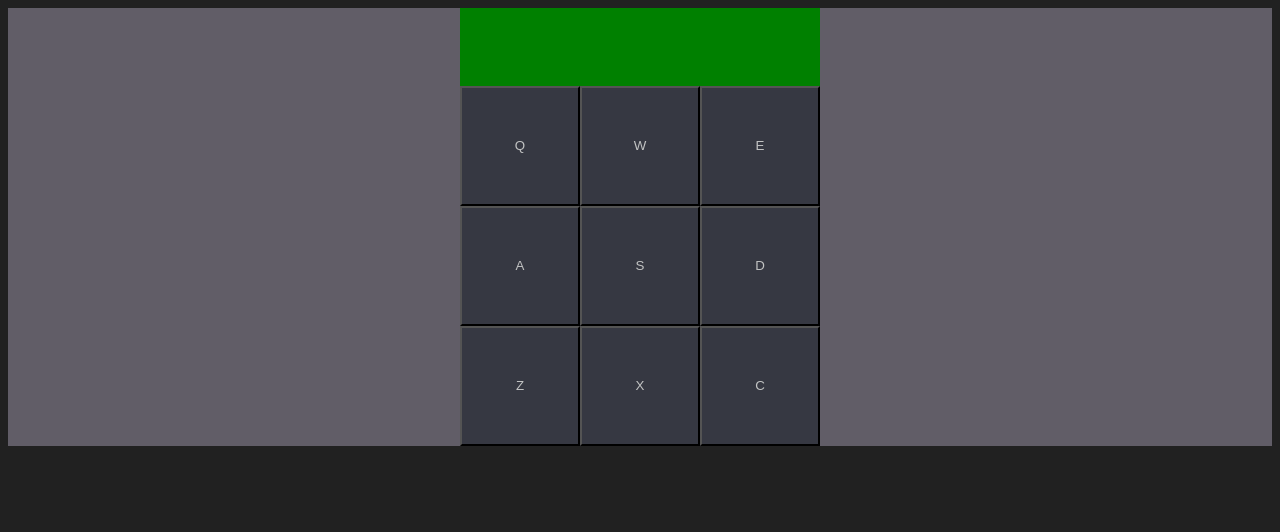
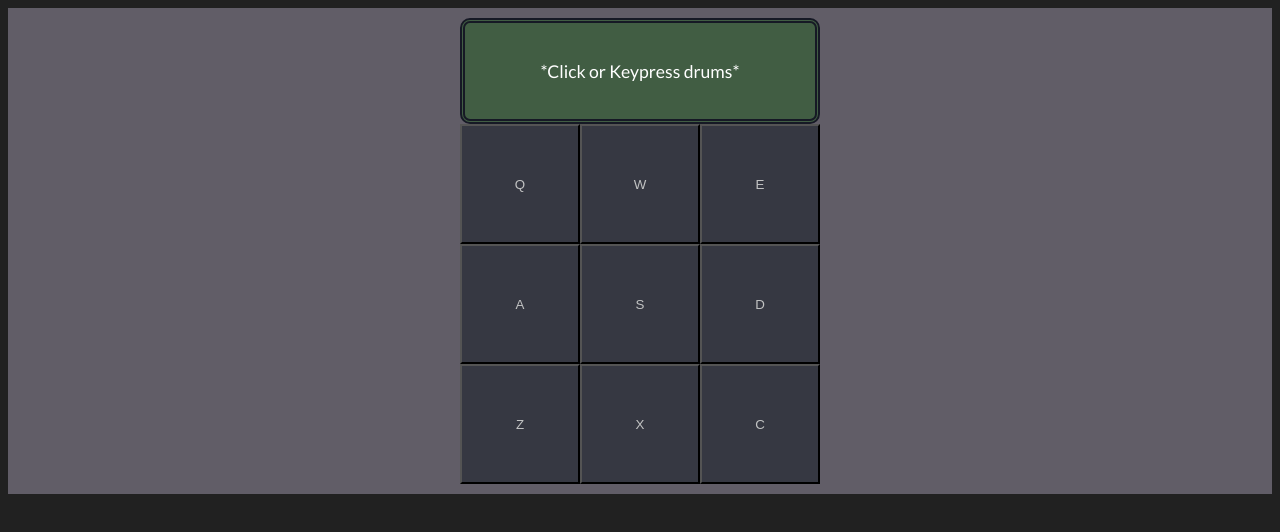
Before and after one commit to shochmut/drum_machine, a React (Create React App) app: page / in a window 1280 px wide. Shown: the top 532 px of the page. Built offline with nearby package versions, Linux system fonts and the light colour scheme.

Commit message:
css edits

```diff
--- a/src/App.js
+++ b/src/App.js
@@ -71,7 +71,7 @@ const useEventListener = (eventName, handler, element = window) => {
 
 export default function App() {
   //set state
-  const [drum, setDrum] = React.useState('');
+  const [drum, setDrum] = React.useState('*Click or Keypress drums*');
 
   //define display callback handler
   const handleDisplay = (event) => {
--- a/src/style.scss
+++ b/src/style.scss
@@ -36,6 +36,7 @@ html {
   display: flex;
   align-items: center;
   justify-content: center;
+  padding: 10px;
 
   @media only screen and (max-width: 500px) {
     flex-direction: column;
@@ -50,6 +51,7 @@ html {
   grid-template-rows: 1fr 1fr 1fr;
   grid-template-columns: 1fr 1fr 1fr;
 
+
   @media only screen and (max-width: 500px) {
     order: 0;
   }
@@ -62,6 +64,7 @@ html {
   width: 15vh;
   color: $light-grey;
   background-color: $dark-blue;
+
 
   transition: all 0.2s;
   cursor: pointer;
@@ -77,6 +80,11 @@ html {
 
 .display {
   color: white;
-  background-color: green;
-  padding: 30px;
+  background-color: #415D43;
+  padding: 20px;
+  display: flex;
+  justify-content: center;
+  border-radius: 10px;
+  border-color: white;
+  border: thick double #161925;
 }
```
